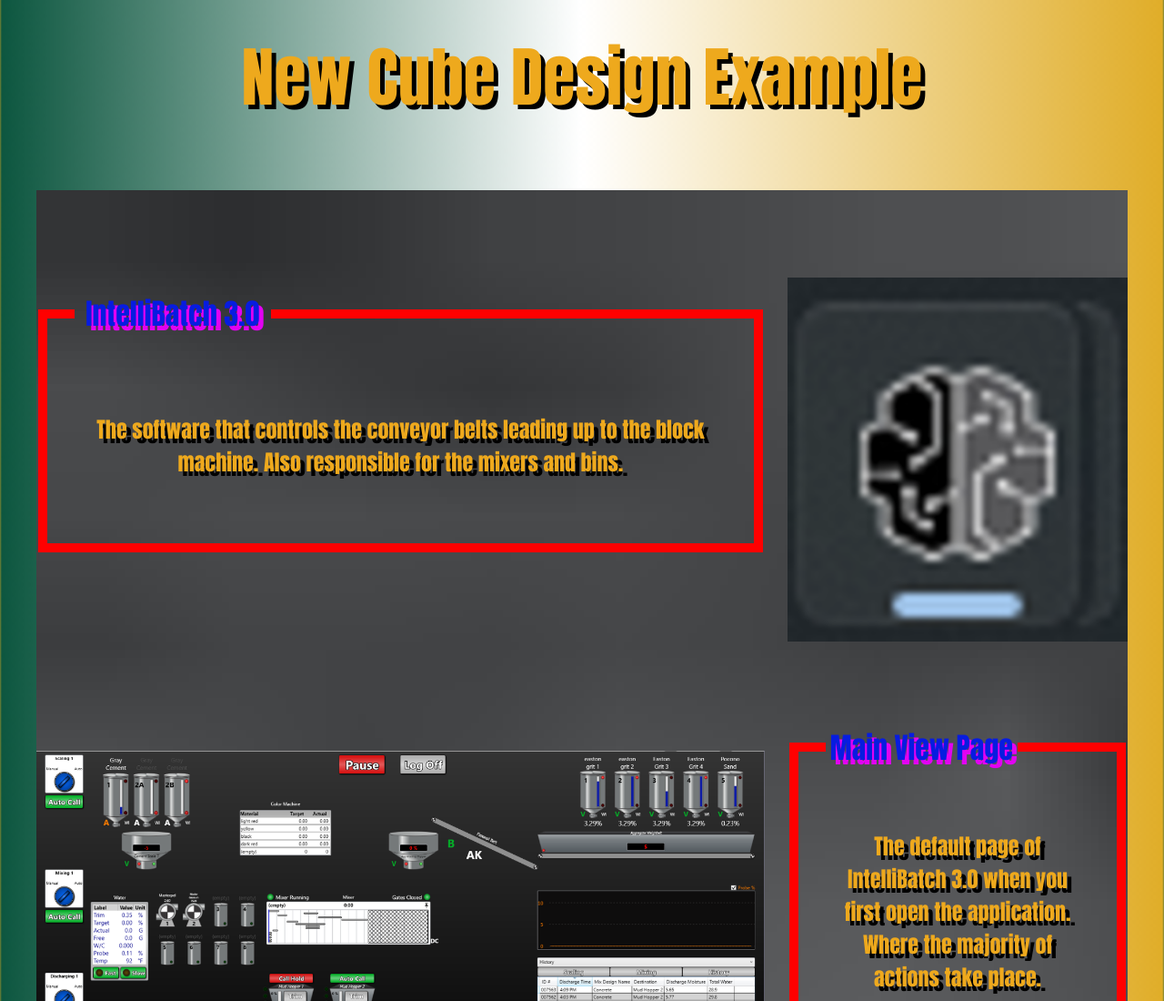
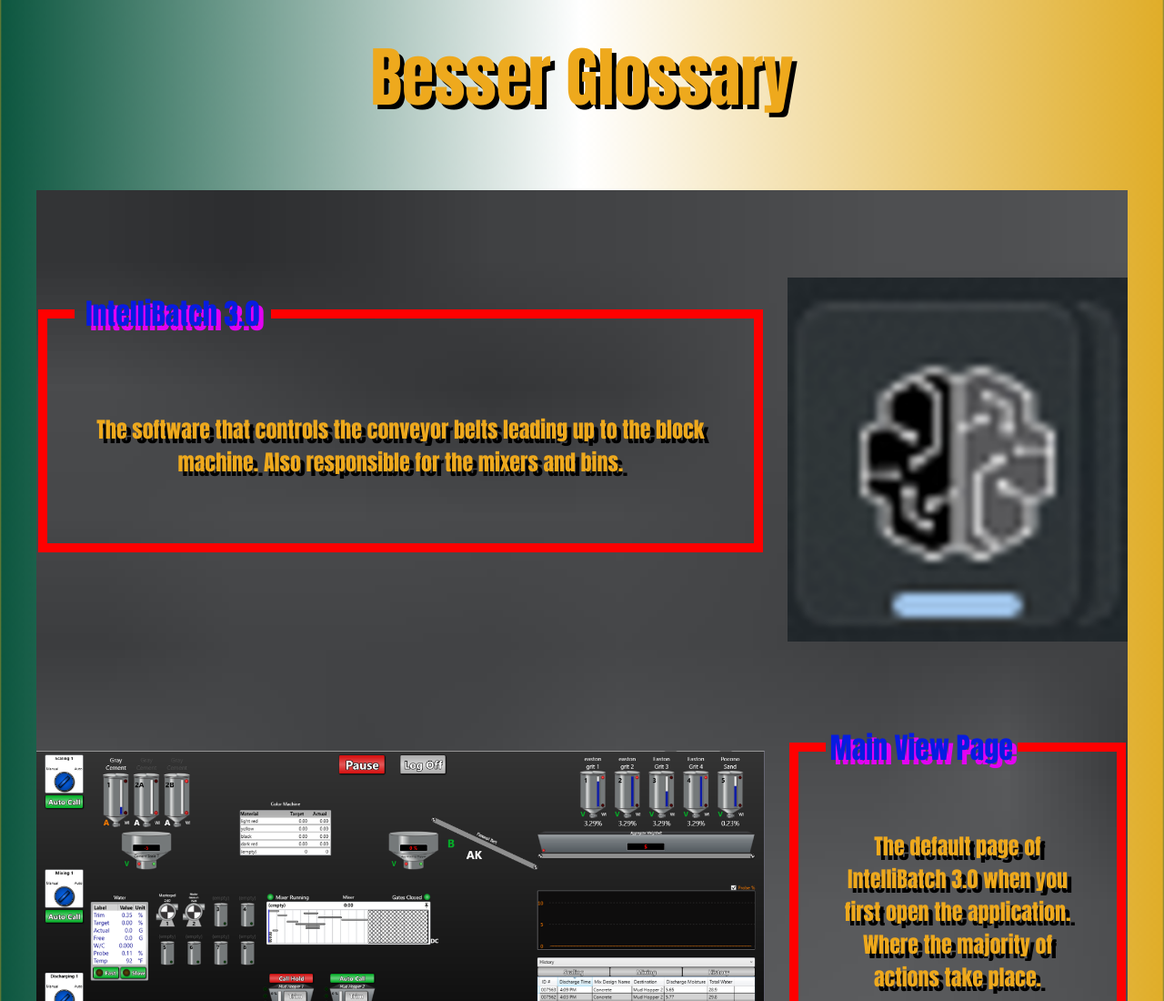
Before and after one commit to saltyenchilada99/Internship-Website, a plain HTML site: page Besser Glossary/Besser Glossary.html in a window 1280 px wide. Shown: the top 1100 px of the page at 91% size. Drawn offline with Linux system fonts and the light colour scheme.

Commit message:
Update Besser Glossary.html

```diff
--- a/Besser Glossary/Besser Glossary.html
+++ b/Besser Glossary/Besser Glossary.html
@@ -2,7 +2,7 @@
 <html lang="en">
 <head>
 	<link rel="stylesheet" href="..\Website.css">
-	<h1 id="side-heading">New Cube Design Example</h1>
+	<h1 id="side-heading">Besser Glossary</h1>
 </head>
 <body>
 	<div id="procedure-background">
```
